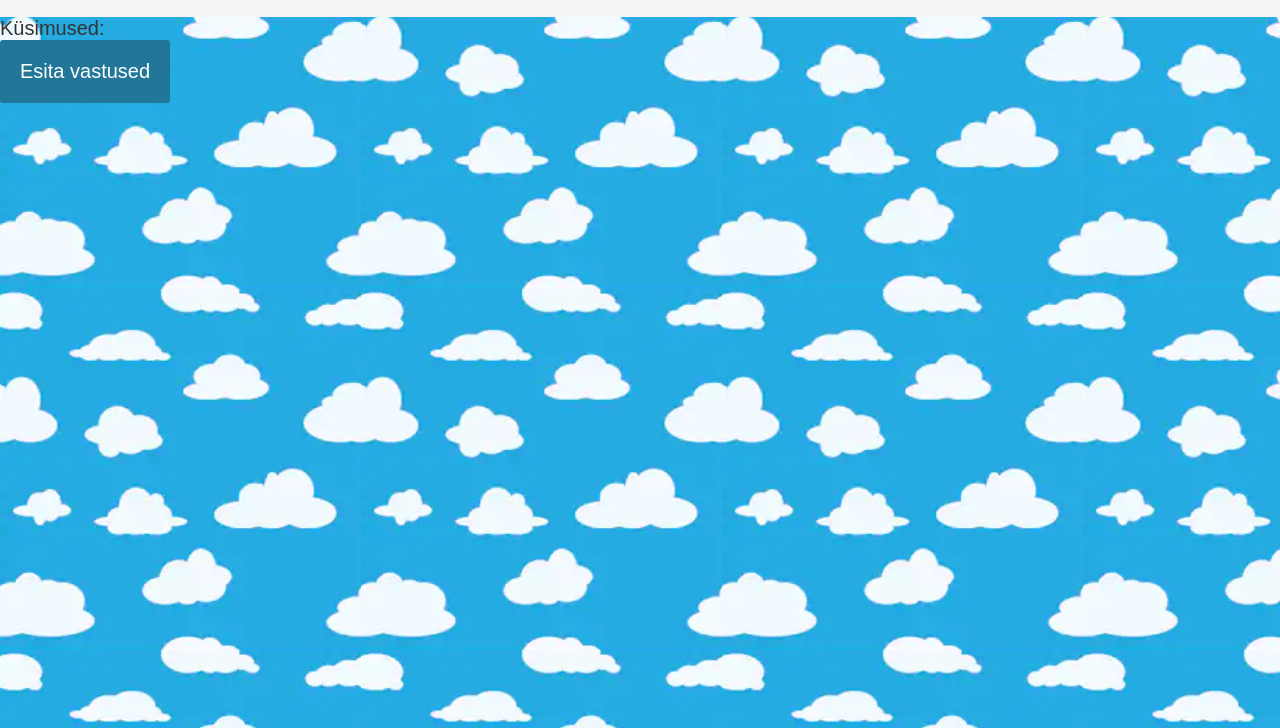
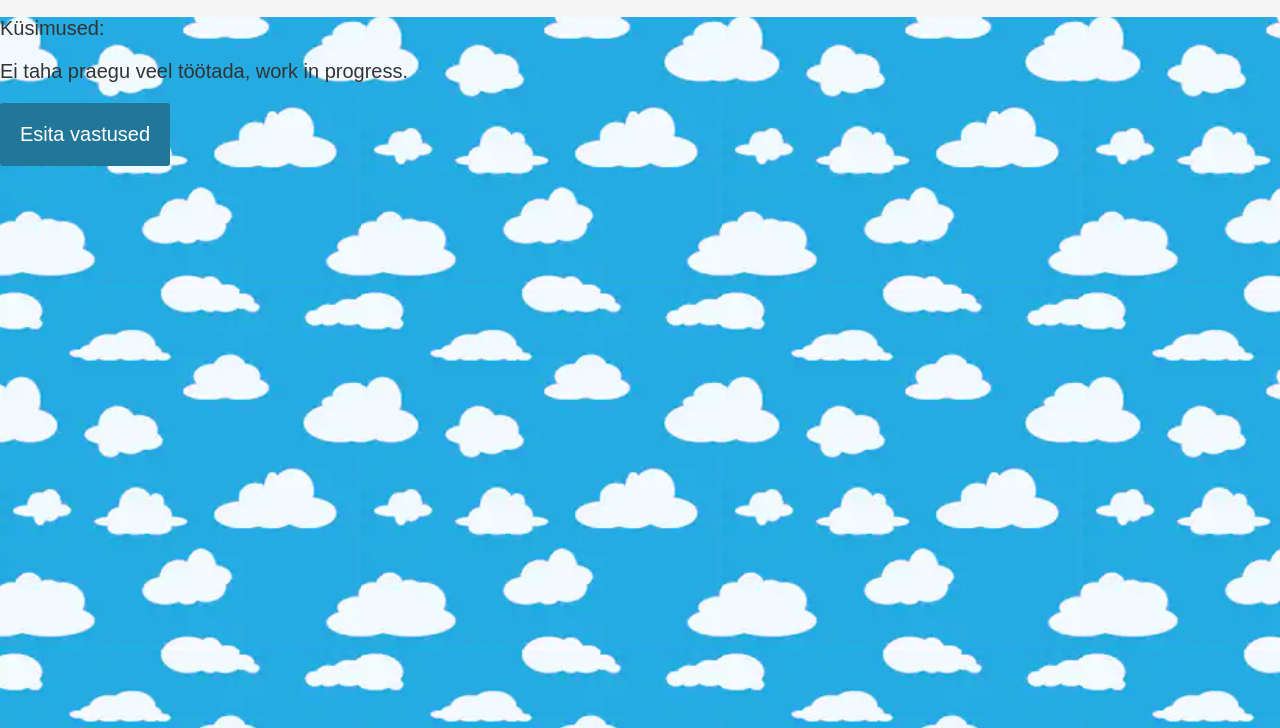
Before and after one commit to mannapuder/SE_veebileht, a plain HTML site: page HTML/viktoriin.html in a window 1280 px wide. Shown: the part 72-800 px from the top of the page. Drawn offline with Linux system fonts and the light colour scheme.

Commit message:
Update viktoriin.html
Märge selle kohta, et veel ei tööta

```diff
--- a/HTML/viktoriin.html
+++ b/HTML/viktoriin.html
@@ -26,5 +26,6 @@
 </body>
 
 <div id="quiz">Küsimused:</div>
+<p>Ei taha praegu veel töötada, work in progress.</p>
 <button id="submit">Esita vastused</button>
 <div id="results"></div>
```
